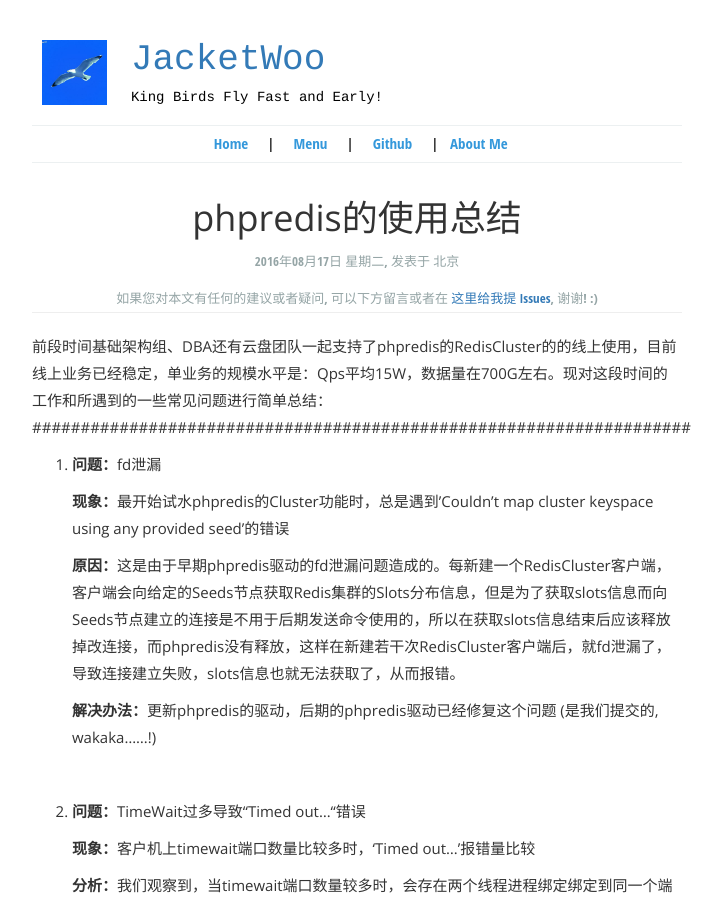
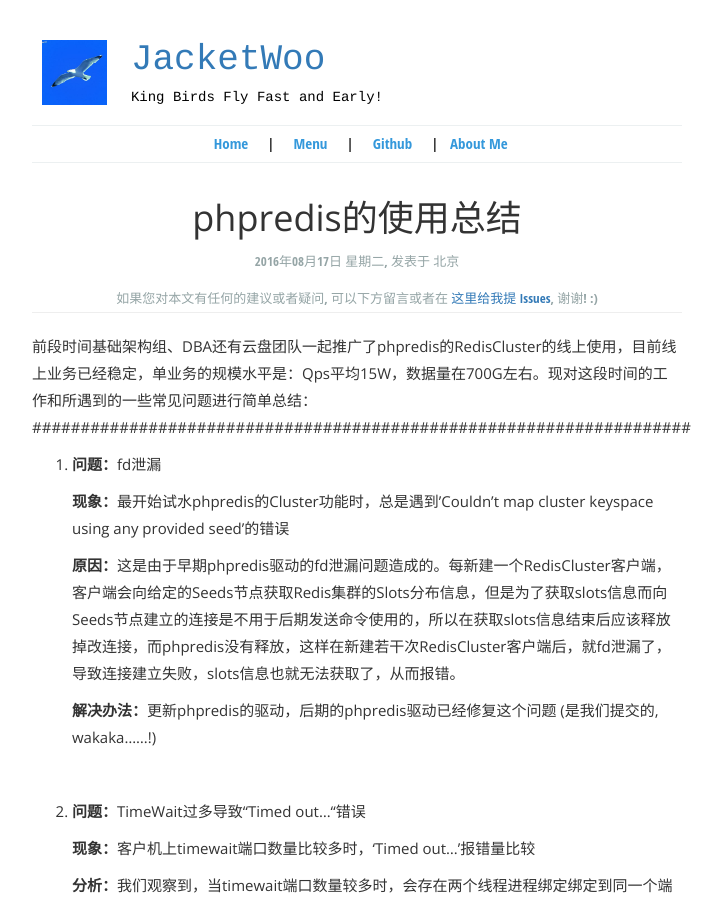
Before and after one commit to JacketWoo/JacketWoo.github.io, a Jekyll site: the page built from _posts/2016-08-17-phpredis的使用总结.md, in a window 1280 px wide and 900 px high. Shown: the whole window, without its empty margins (283-1005 px from the left). Built offline with Jekyll 4.4.1, drawn with Linux system fonts in a browser that asks for light colours.

Commit message:
Update 2016-08-17-phpredis的使用总结.md

```diff
--- a/_posts/2016-08-17-phpredis的使用总结.md
+++ b/_posts/2016-08-17-phpredis的使用总结.md
@@ -8,7 +8,7 @@
 ---
 
 
-前段时间基础架构组、DBA还有云盘团队一起支持了phpredis的RedisCluster的的线上使用，目前线上业务已经稳定，单业务的规模水平是：Qps平均15W，数据量在700G左右。现对这段时间的工作和所遇到的一些常见问题进行简单总结：
+前段时间基础架构组、DBA还有云盘团队一起推广了phpredis的RedisCluster的线上使用，目前线上业务已经稳定，单业务的规模水平是：Qps平均15W，数据量在700G左右。现对这段时间的工作和所遇到的一些常见问题进行简单总结：
 ####################################################################
 
 1. **问题：**fd泄漏
```
